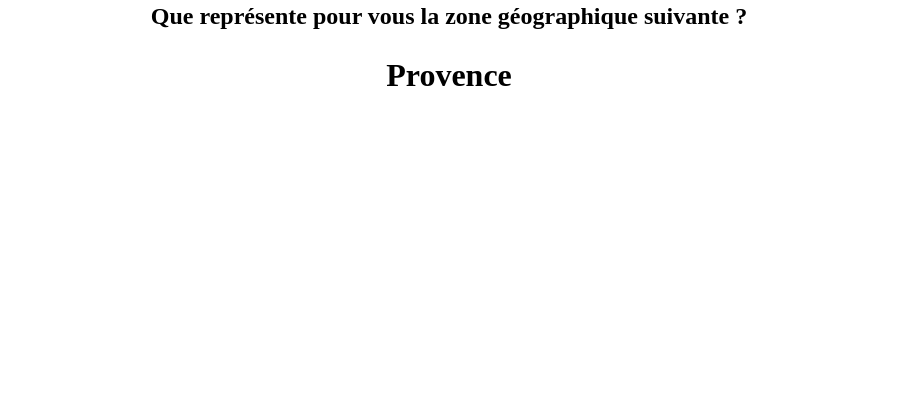
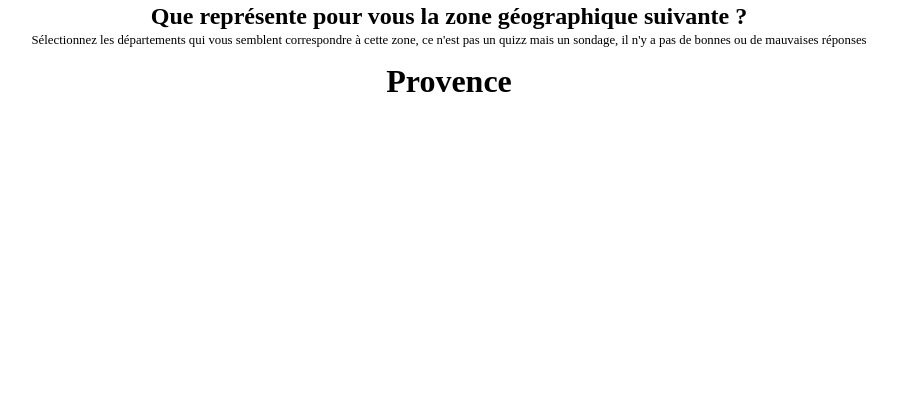
Before and after one commit to seeschloss/zones, a PHP site: page / in a window 1280 px wide. Shown: the top 420 px of the page, without its empty margins (191-1088 px from the left). Run offline with PHP 8.4, Linux system fonts and the light colour scheme.

Commit message:
Meilleures instructions

```diff
--- a/index.php
+++ b/index.php
@@ -72,10 +72,18 @@ svg, canvas {
 
 h1 {
 	margin-top: 3px;
+	margin-bottom: 2px;
 	font-size: 150%;
 }
 
+h1.small {
+	font-size: 80%;
+	font-weight: normal;
+	margin: 3px 2em;
+}
+
 h2 {
+	margin-top: 1ex;
 	font-size: 200%;
 }
 
@@ -162,11 +170,13 @@ while (regions_answered.indexOf(region) >= 0 && regions_answered.length < region
 </script>
 
 <h1 id="question">Votre navigateur semble ne pas supporter JavaScript, c'est indispensable pour répondre à ce questionnaire</h1>
+<h1 class="small"></h1>
 <h2 id="nom-region">(ou alors il aurait fallu que je fasse vachement plus d'efforts que ce que j'étais prêt à faire)</h2>
 <script>
 
 var title = document.querySelector('h1#question');
 title.innerHTML = "Que représente pour vous la zone géographique suivante ?";
+document.querySelector("h1.small").innerHTML = "Sélectionnez les départements qui vous semblent correspondre à cette zone, ce n'est pas un quizz mais un sondage, il n'y a pas de bonnes ou de mauvaises réponses";
 
 var nom_region = document.querySelector('#nom-region');
 nom_region.innerHTML = region;
--- a/stats.php
+++ b/stats.php
@@ -128,9 +128,9 @@ button#pass {
 <meta property="og:type" content="website" />
 <meta property="og:url" content="https://ssz.fr/zones">
 <meta property="og:title" content="Régions de France" />
-<meta property="og:image" content="http://render.sauf.ca/ssz.fr/zones" />
-<meta property="og:image:height" content="768" />
-<meta property="og:image:width"  content="1024" />
+<meta property="og:image" content="https://ssz.fr/zones/zones-small.png" />
+<meta property="og:image:height" content="293" />
+<meta property="og:image:width"  content="300" />
 <meta property="og:image:type" content="image/png" />
 <meta property="og:locale" content="fr_FR" />
 <meta property="og:description" content="Sondage sur les régions de France" />
```
